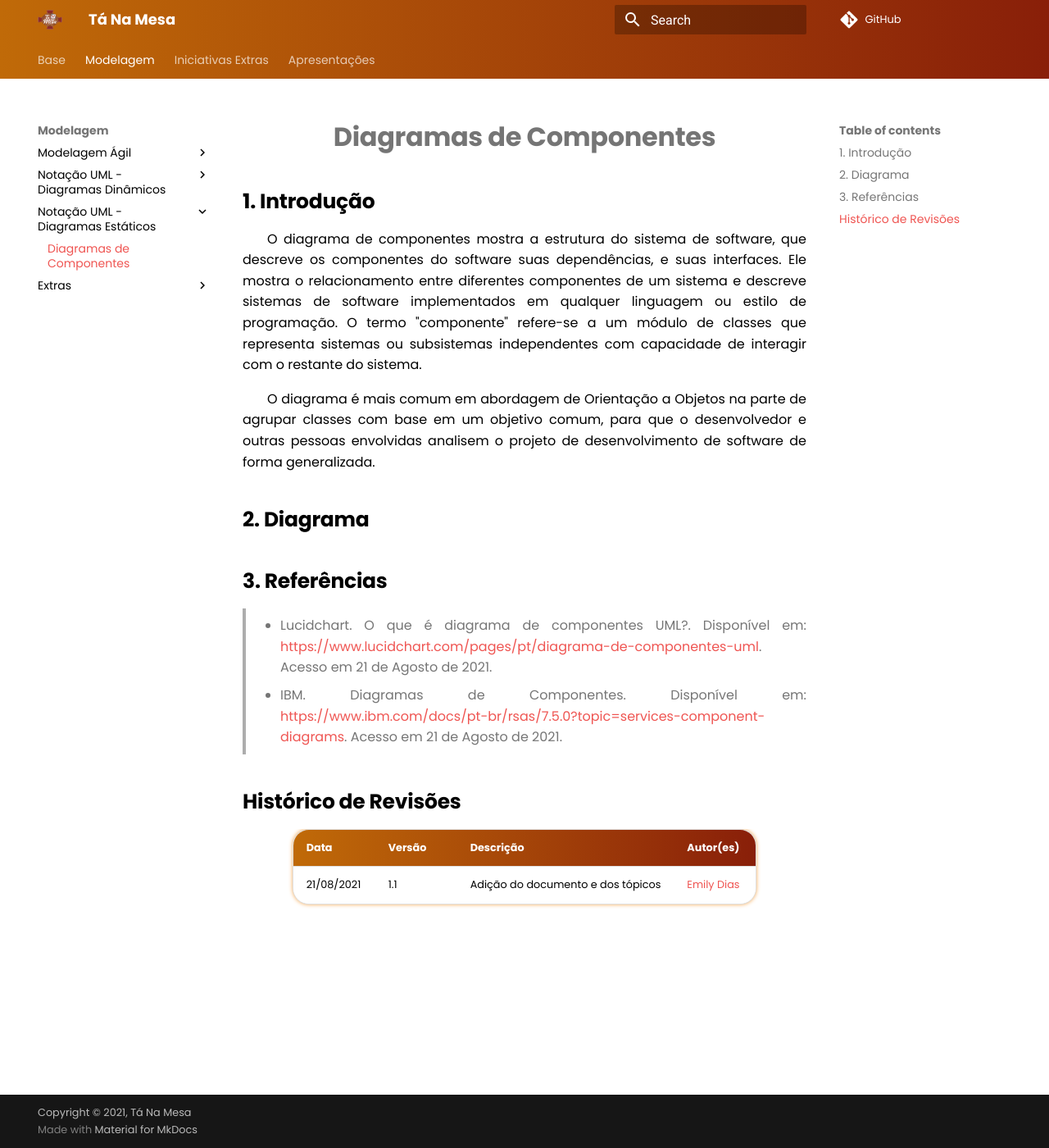
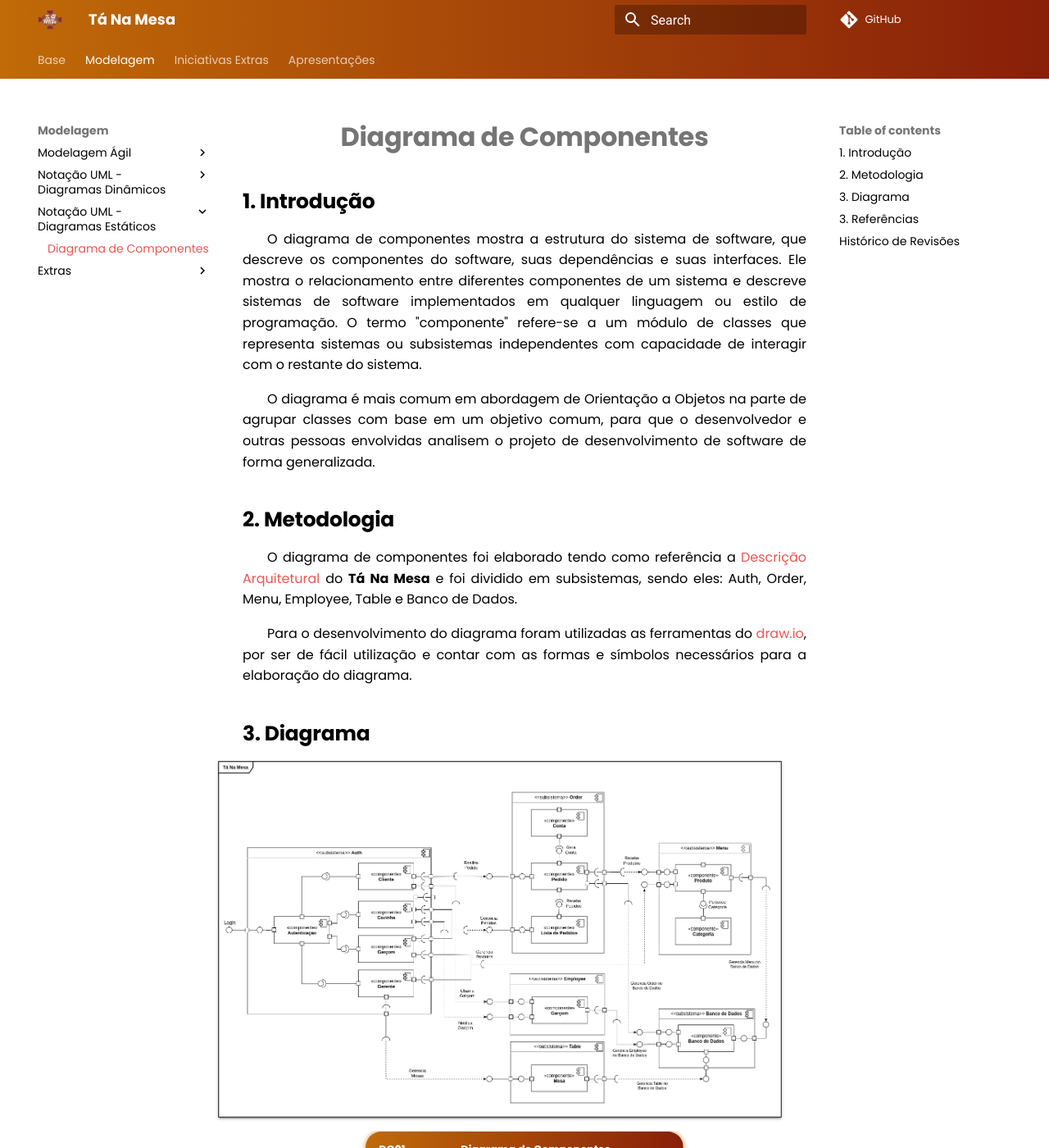
Before and after one commit to UnBArqDsw2021-1/2021.1_G02_TaNaMesa_docs, an MkDocs documentation site: the page built from docs/2-Modelagem/Diagramas-Estaticos/Diagrama-de-componentes.md, in a window 1280 px wide and 1400 px high. Shown: the whole window at 82% size. Built offline with MkDocs 1.6.1 and Material for MkDocs 9.7.7, drawn with Linux system fonts in a browser that asks for light colours; comment, search, counter and statistics services are not loaded; some of the changed text lies outside the part shown.

Commit message:
(#69) Adiciona metodologia e diagrama ao documento de componentes

```diff
--- a/docs/2-Modelagem/Diagramas-Estaticos/Diagrama-de-componentes.md
+++ b/docs/2-Modelagem/Diagramas-Estaticos/Diagrama-de-componentes.md
@@ -1,13 +1,25 @@
-# Diagramas de Componentes
+# Diagrama de Componentes
 
 ## 1. Introdução
 
-O diagrama de componentes mostra a estrutura do sistema de software, que descreve os componentes do software suas dependências, e suas interfaces. Ele mostra o relacionamento entre diferentes componentes de um sistema e descreve sistemas de software implementados em qualquer linguagem ou estilo de programação. O termo "componente" refere-se a um módulo de classes que representa sistemas ou subsistemas independentes com capacidade de interagir com o restante do sistema.
+O diagrama de componentes mostra a estrutura do sistema de software, que descreve os componentes do software, suas dependências e suas interfaces. Ele mostra o relacionamento entre diferentes componentes de um sistema e descreve sistemas de software implementados em qualquer linguagem ou estilo de programação. O termo "componente" refere-se a um módulo de classes que representa sistemas ou subsistemas independentes com capacidade de interagir com o restante do sistema.
 
 O diagrama é mais comum em abordagem de Orientação a Objetos na parte de agrupar classes com base em um objetivo comum, para que o desenvolvedor e outras pessoas envolvidas analisem o projeto de desenvolvimento de software de forma generalizada.
 
+## 2. Metodologia
 
-## 2. Diagrama
+O diagrama de componentes foi elaborado tendo como referência a [Descrição Arquitetural](../extras/arquitetura.md) do **Tá Na Mesa** e foi dividido em subsistemas, sendo eles: Auth, Order, Menu, Employee, Table e Banco de Dados.
+
+Para o desenvolvimento do diagrama foram utilizadas as ferramentas do [draw.io](https://app.diagrams.net), por ser de fácil utilização e contar com as formas e símbolos necessários para a elaboração do diagrama.
+
+## 3. Diagrama
+
+[![DC01](../../assets/img/seminario2/diagrama-componentes/DiagramaComponentes.png)](../../assets/img/seminario2/diagrama-componentes/DiagramaComponentes.png)
+
+| **DC01**     | **Diagrama de Componentes**                        |
+| ------------- | -------------------------------------------       |
+| **Descrição** | Diagrama de Componentes do Sistema                |
+| **Autor**     | [Herick Portugues](https://github.com/herickport) |
 
 ## 3. Referências
 
@@ -15,8 +27,11 @@ O diagrama é mais comum em abordagem de Orientação a Objetos na parte de agru
 
 > - IBM. Diagramas de Componentes. Disponível em: <https://www.ibm.com/docs/pt-br/rsas/7.5.0?topic=services-component-diagrams>. Acesso em 21 de Agosto de 2021.
 
+> - SERRANO, Milene. Arquitetura e desenho de software - 05h - VideoAula - DSW - Modelagem - Diagrama de Componentes. Acesso em 22 de Agosto de 2021.
+
 ## Histórico de Revisões
 
 | Data       | Versão | Descrição                         | Autor(es)                                 |
 | :--------- | :----- | :-------------------------------- | :---------------------------------------- |
-| 21/08/2021 | 1.1    | Adição do documento e dos tópicos | [Emily Dias](https://github.com/emysdias) |
+| 21/08/2021 | 1.0    | Adição do documento e dos tópicos | [Emily Dias](https://github.com/emysdias) |
+| 22/08/2021 | 1.1    | Adição da metodologia e do diagrama | [Herick Portugues](https://github.com/herickport) |
```
